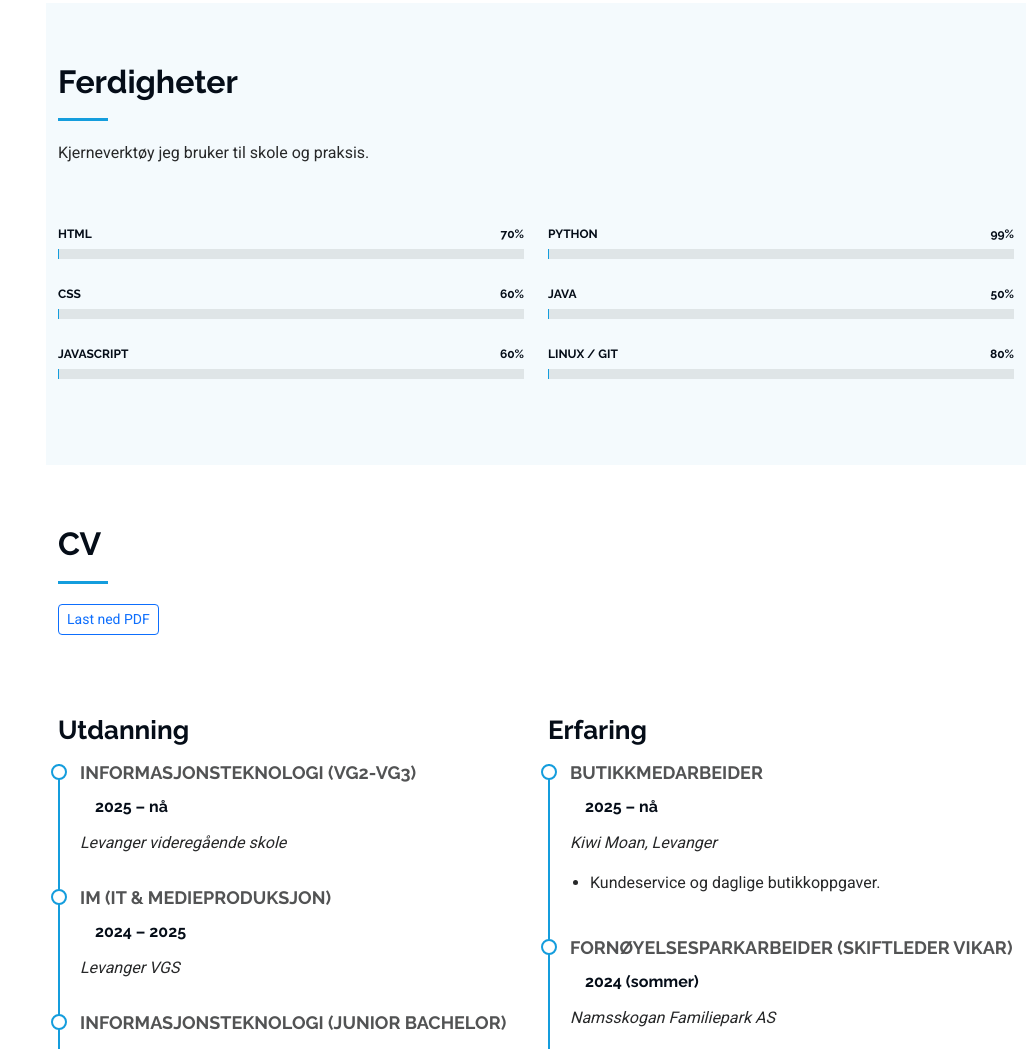
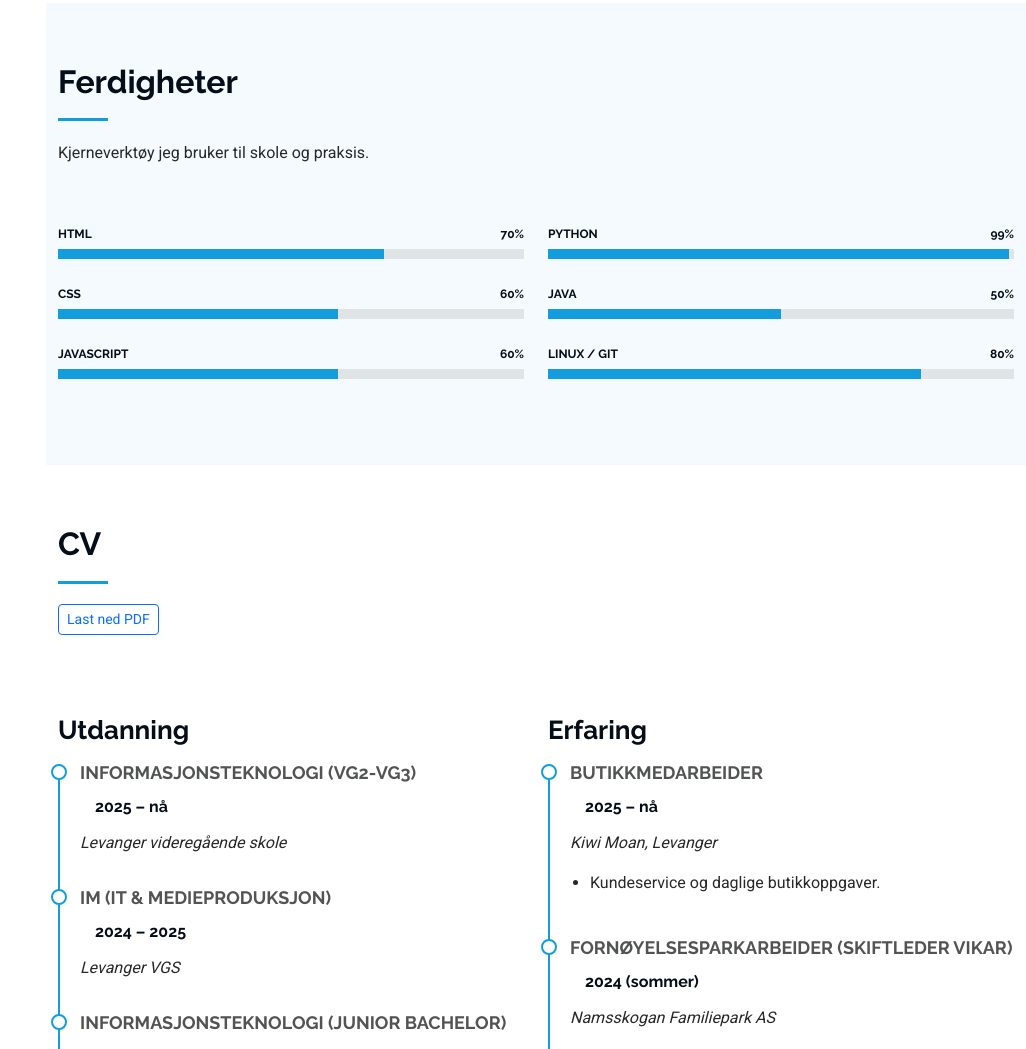
Before and after one commit to Bogdan3000/Bohdan-sites, a website: page public/index.html in a window 1280 px wide. Shown: the part 1483-2532 px from the top of the page, without its empty margins (254-1280 px from the left). Drawn offline with Linux system fonts and the light colour scheme.

Commit message:
ferdigheter animation fix

```diff
--- a/public/assets/css/main.css
+++ b/public/assets/css/main.css
@@ -712,9 +712,9 @@ section,
 }
 
 .skills .progress-bar {
-  width: 1px;
+  width: 0px;
   height: 10px;
-  transition: 0.9s;
+  transition: 2s;
   background-color: var(--accent-color);
 }
 
--- a/public/assets/js/main.js
+++ b/public/assets/js/main.js
@@ -143,4 +143,26 @@
         });
     });
 
+    /* Skills progress animation */
+    const skillsSection = select('#skills');
+    if (skillsSection) {
+        const bars = select('#skills .progress-bar', true) || [];
+        const setWidths = () => {
+            bars.forEach((b) => {
+                const v = parseInt(b.getAttribute('aria-valuenow') || '0', 10);
+                b.style.width = (isNaN(v) ? 0 : v) + '%';
+            });
+        };
+        // Запуск при появлении секции на экране
+        const io = new IntersectionObserver((entries) => {
+            entries.forEach((e) => {
+                if (e.isIntersecting) {
+                    setWidths();
+                    io.disconnect(); // Один раз достаточно
+                }
+            });
+        }, { threshold: 0.2 });
+        io.observe(skillsSection);
+    }
+
 })();
```
